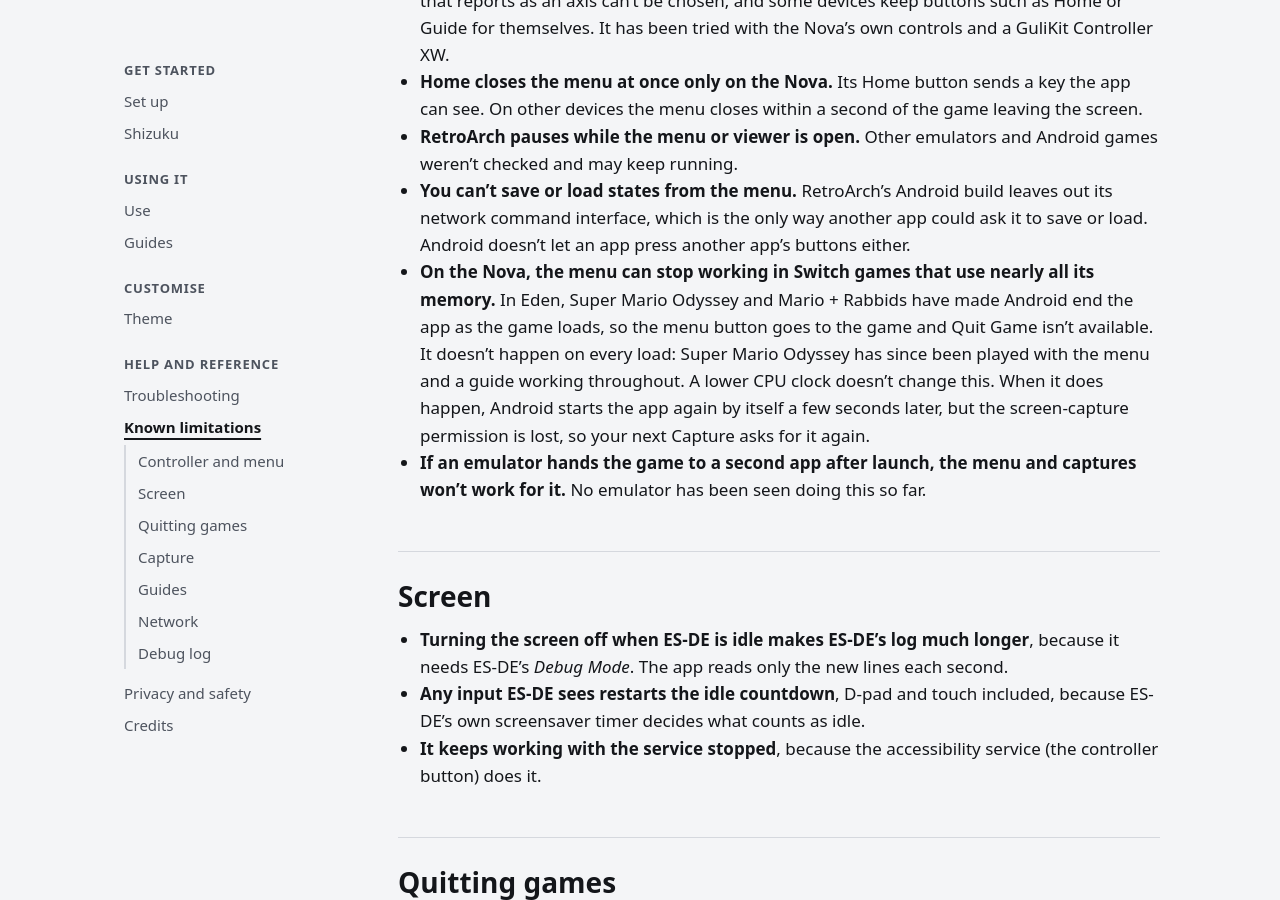
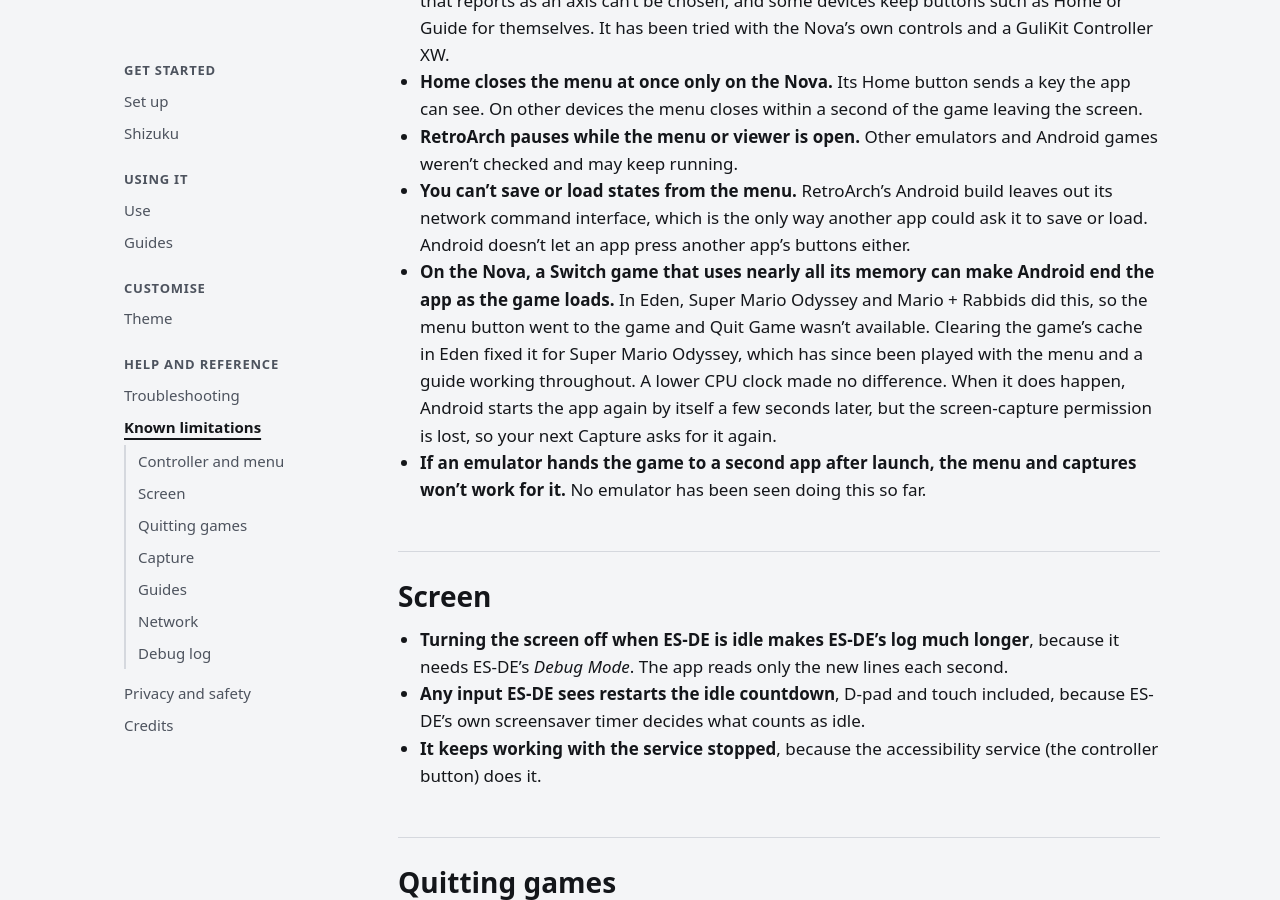
Before and after one commit to clintonium-119/es-de-overlay, a Jekyll site: the page built from docs/limitations.md, in a window 1280 px wide and 900 px high, scrolled down 738 px. Built offline with Jekyll 4.4.1, drawn with Linux system fonts in a browser that asks for light colours; our own code applies the rules of GitHub Pages for plain Markdown files.

Commit message:
Say that clearing the game's cache in Eden fixed the memory kills

```diff
--- a/docs/limitations.md
+++ b/docs/limitations.md
@@ -15,7 +15,7 @@ Everything here was found on a Retroid Pocket Nova with Android 13, the only dev
 - **Home closes the menu at once only on the Nova.** Its Home button sends a key the app can see. On other devices the menu closes within a second of the game leaving the screen.
 - **RetroArch pauses while the menu or viewer is open.** Other emulators and Android games weren't checked and may keep running.
 - **You can't save or load states from the menu.** RetroArch's Android build leaves out its network command interface, which is the only way another app could ask it to save or load. Android doesn't let an app press another app's buttons either.
-- **On the Nova, the menu can stop working in Switch games that use nearly all its memory.** In Eden, Super Mario Odyssey and Mario + Rabbids have made Android end the app as the game loads, so the menu button goes to the game and Quit Game isn't available. It doesn't happen on every load: Super Mario Odyssey has since been played with the menu and a guide working throughout. A lower CPU clock doesn't change this. When it does happen, Android starts the app again by itself a few seconds later, but the screen-capture permission is lost, so your next Capture asks for it again.
+- **On the Nova, a Switch game that uses nearly all its memory can make Android end the app as the game loads.** In Eden, Super Mario Odyssey and Mario + Rabbids did this, so the menu button went to the game and Quit Game wasn't available. Clearing the game's cache in Eden fixed it for Super Mario Odyssey, which has since been played with the menu and a guide working throughout. A lower CPU clock made no difference. When it does happen, Android starts the app again by itself a few seconds later, but the screen-capture permission is lost, so your next Capture asks for it again.
 - **If an emulator hands the game to a second app after launch, the menu and captures won't work for it.** No emulator has been seen doing this so far.
 
 ## Screen
```
Also changed, not shown: docs/troubleshooting.md (+1 -1 lines).
